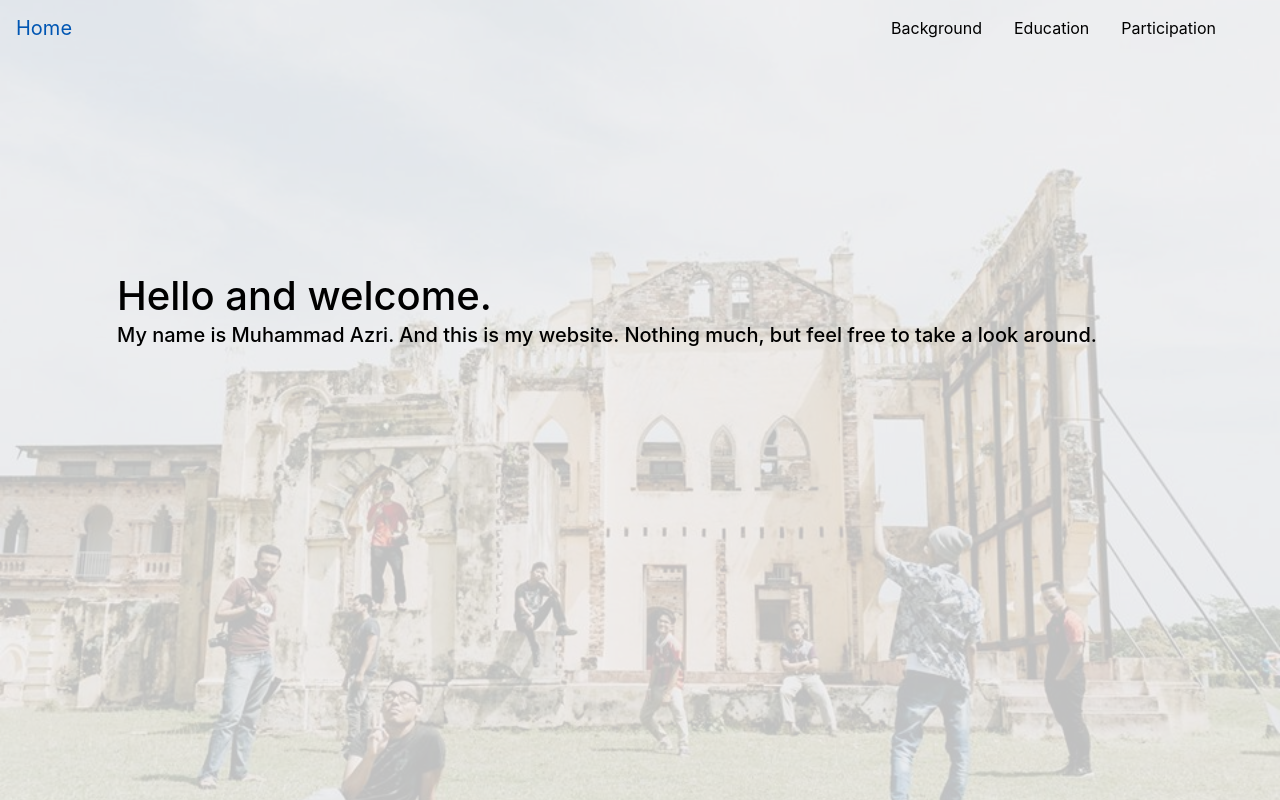
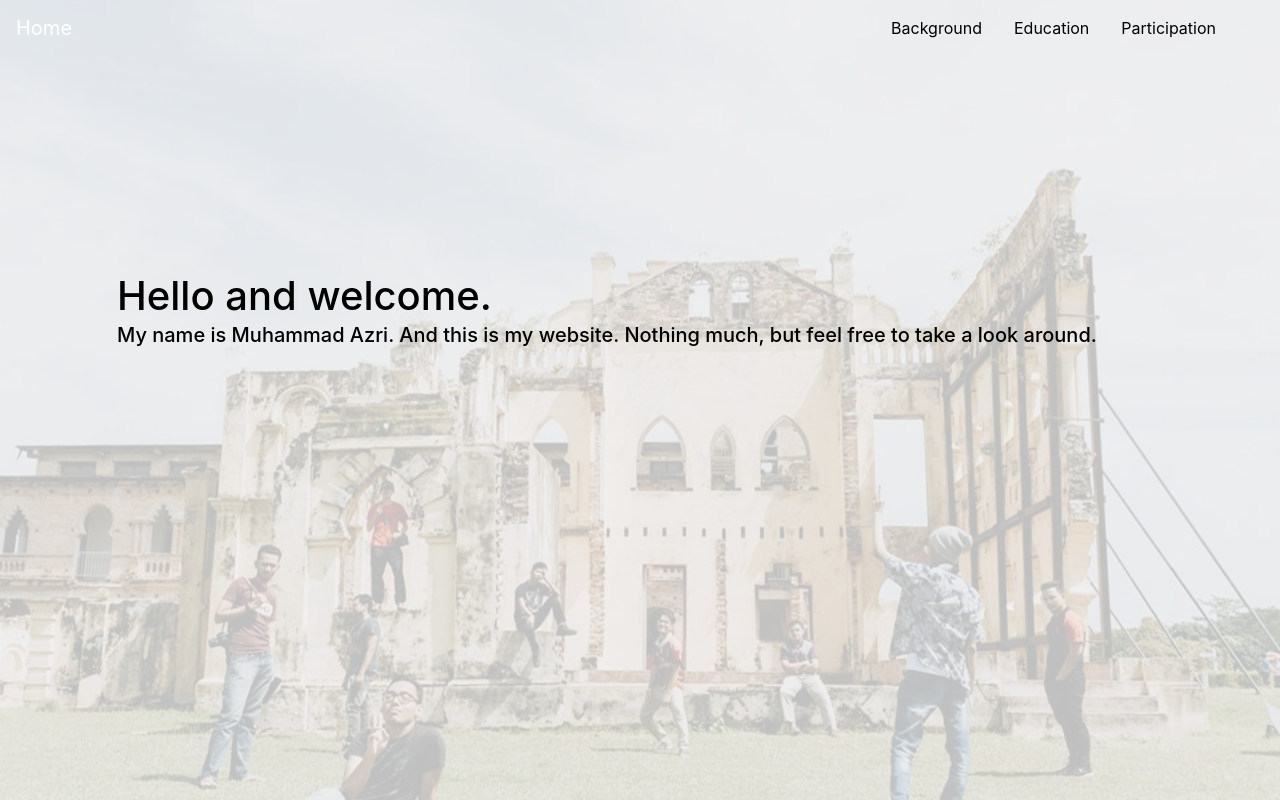
Before and after one commit to AzriDelta/AzriDelta.github.io, a plain HTML site: page index.html in a window 1280 px wide. In both pictures the pointer is over the link "Home". Shown: the top 800 px of the page. Drawn offline with Linux system fonts and the light colour scheme.

Commit message:
Change home button on navbar

```diff
--- a/css/main.css
+++ b/css/main.css
@@ -17,6 +17,7 @@ html, body {
 .nav-link , .navbar-brand{ color: black; cursor: pointer;}
 .nav-link{ margin-right: 1em !important;}
 .nav-link:hover{ background: white; color: black; }
+.navbar-brand:hover{ color: white; }
 .navbar-collapse{ justify-content: flex-end;}
 .navbar-toggler{  background:#fff !important;}
 
```
